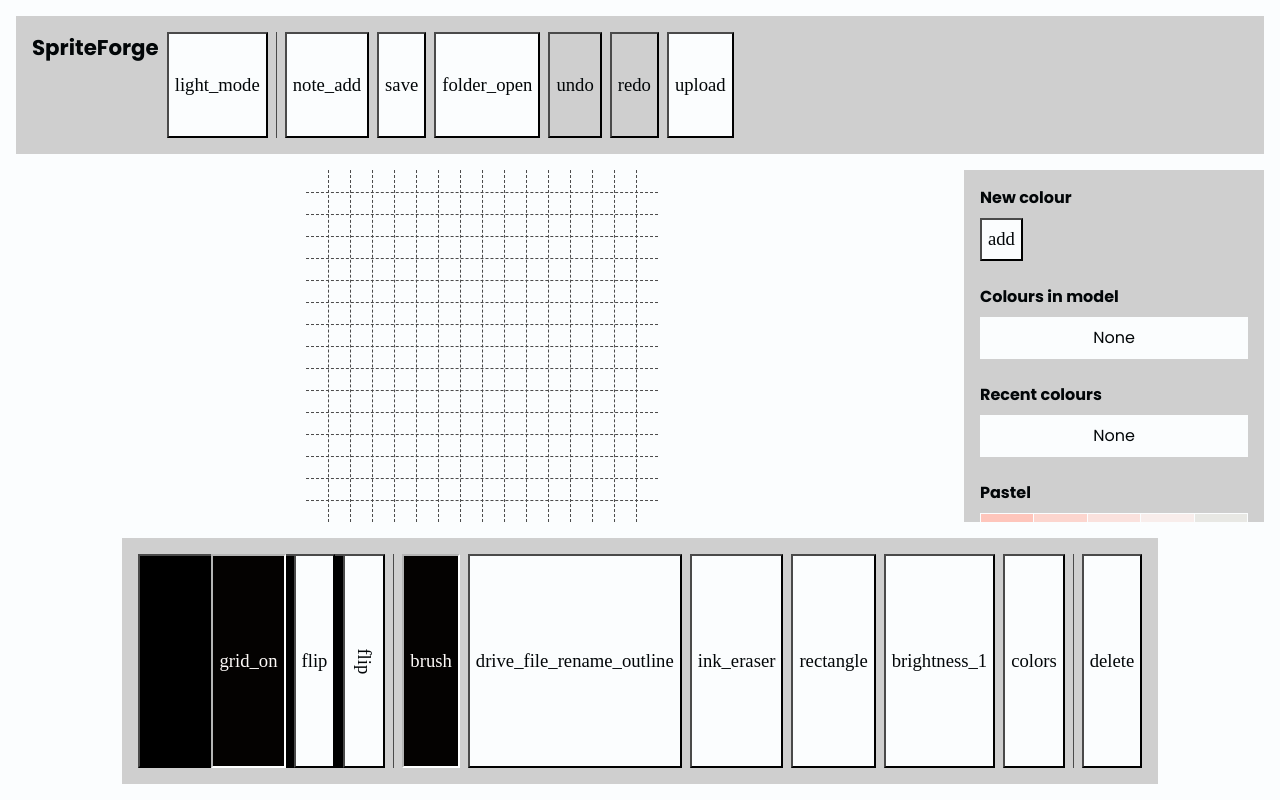
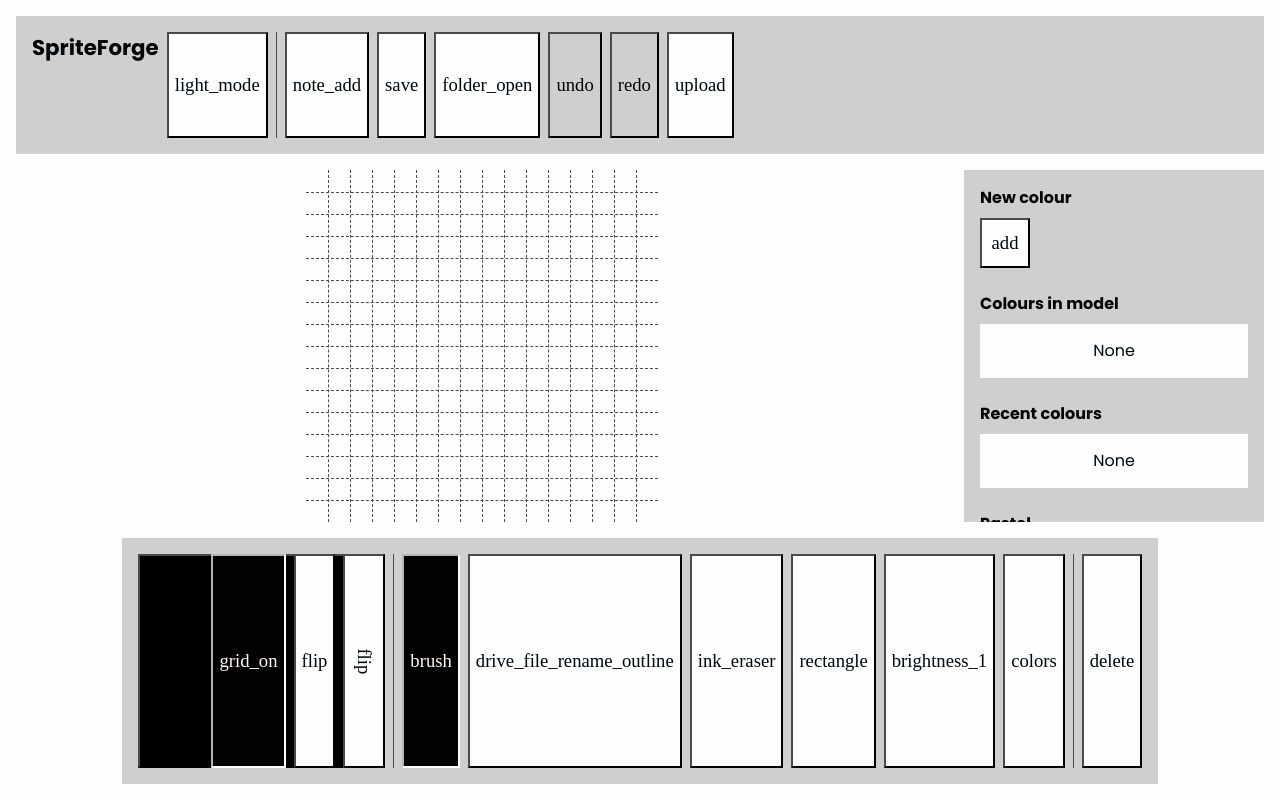
Before and after one commit to Lith1um/SpriteForge, an Angular app: page / in a window 1280 px wide. Built offline with nearby package versions, Linux system fonts and the light colour scheme.

Commit message:
minor button changes

```diff
--- a/src/app/components/palette-bar/palette-bar.component.ts
+++ b/src/app/components/palette-bar/palette-bar.component.ts
@@ -23,7 +23,7 @@ import { StringSortPipe } from '../../shared/pipes/string-sort.pipe';
         <h6>New colour</h6>
         <div class="flex mb-4">
           <input #colorInput type="color" class="w-0 border-none m-0 p-0 invisible" [value]="colour()" (input)="onInput($event)"/>
-          <button class="icon-button" (click)="colorInput.click()">
+          <button class="icon-button text-center" [style.width]="'50px'" (click)="colorInput.click()">
             <sf-icon>add</sf-icon>
           </button>
         </div>
@@ -77,7 +77,7 @@ import { StringSortPipe } from '../../shared/pipes/string-sort.pipe';
     }
 
     input[type=color] {
-      height: 35px;
+      height: 50px;
     }
   `],
   changeDetection: ChangeDetectionStrategy.OnPush,
--- a/src/app/shared/components/palette/palette.component.ts
+++ b/src/app/shared/components/palette/palette.component.ts
@@ -6,7 +6,7 @@ import { ChangeDetectionStrategy, Component, input, output } from '@angular/core
   template: `
     <h6>{{ name() }}</h6>
     <div class="palette-container overflow-y-auto mb-4">
-      <div class="grid used-colours border border-1">
+      <div class="grid colours-grid border border-1">
         @for (colour of colours(); track $index) {
           <div
             class="w-100 colour pointer"
@@ -15,7 +15,7 @@ import { ChangeDetectionStrategy, Component, input, output } from '@angular/core
             (click)="updateColour.emit(colour)">
           </div>
         } @empty {
-          <div class="text-center p-2" [style.gridColumn]="'1 / span 5'">
+          <div class="text-center p-2 empty" [style.gridColumn]="'1 / span 5'">
             None
           </div>
         }
@@ -27,7 +27,7 @@ import { ChangeDetectionStrategy, Component, input, output } from '@angular/core
       max-height: 200px;
     }
 
-    .used-colours {
+    .colours-grid {
       gap: 1px;
       background-color: var(--sf-bg);
       grid-template-columns: repeat(5, 1fr);
@@ -40,6 +40,10 @@ import { ChangeDetectionStrategy, Component, input, output } from '@angular/core
         box-shadow: inset 0px 0px 0px 0.25rem white;
       }
     }
+
+    .empty {
+      line-height: 2.25rem;
+    }
   `],
   changeDetection: ChangeDetectionStrategy.OnPush,
 })
--- a/src/styles.scss
+++ b/src/styles.scss
@@ -35,6 +35,7 @@ button {
   cursor: pointer;
   display: flex;
   align-items: center;
+  justify-content: center;
   border-color: var(--sf-bg-dark);
   background-color: var(--sf-bg);
   color: var(--sf-text);
```
